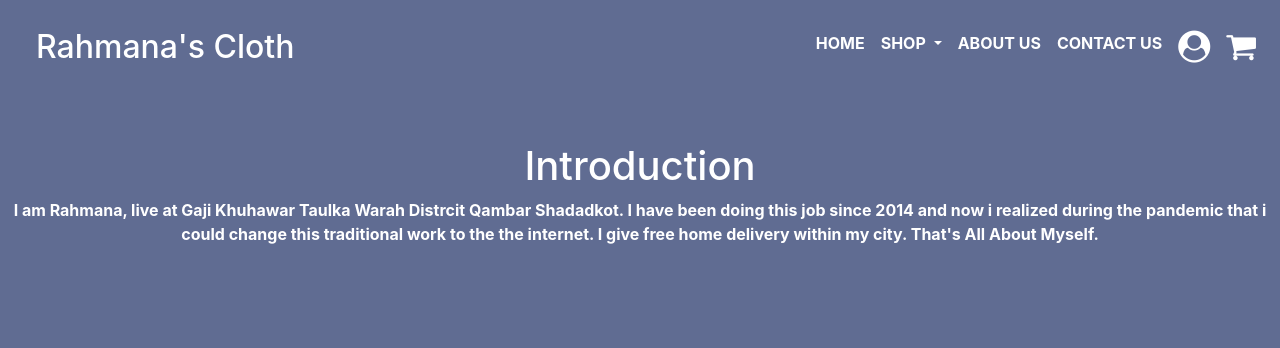
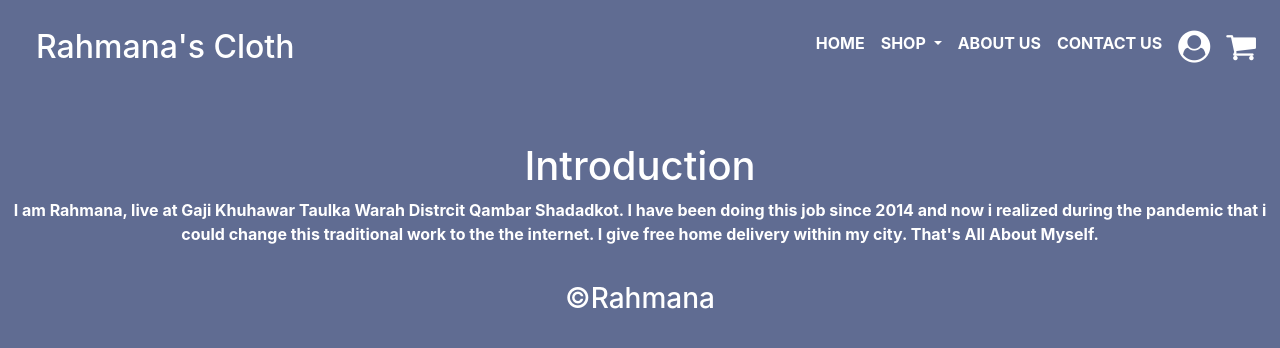
Before and after one commit to hassanraza9595/Assignment_4, a plain HTML site: page about.html in a window 1280 px wide. Drawn offline with nearby package versions, Linux system fonts and the light colour scheme.

Commit message:
Assignment 4 updated

```diff
--- a/about.html
+++ b/about.html
@@ -64,7 +64,11 @@
                                   work to the the internet. I give free home delivery within my city. That's All About Myself.
                               </p>
                           </div>
-
+                          <footer>
+                            <div class="footer">
+                               <h3> &copy;Rahmana </h3>
+                            </div>
+                          </footer>
 
 
 
```
Also changed, not shown: contact.html (+5 -1 lines).
